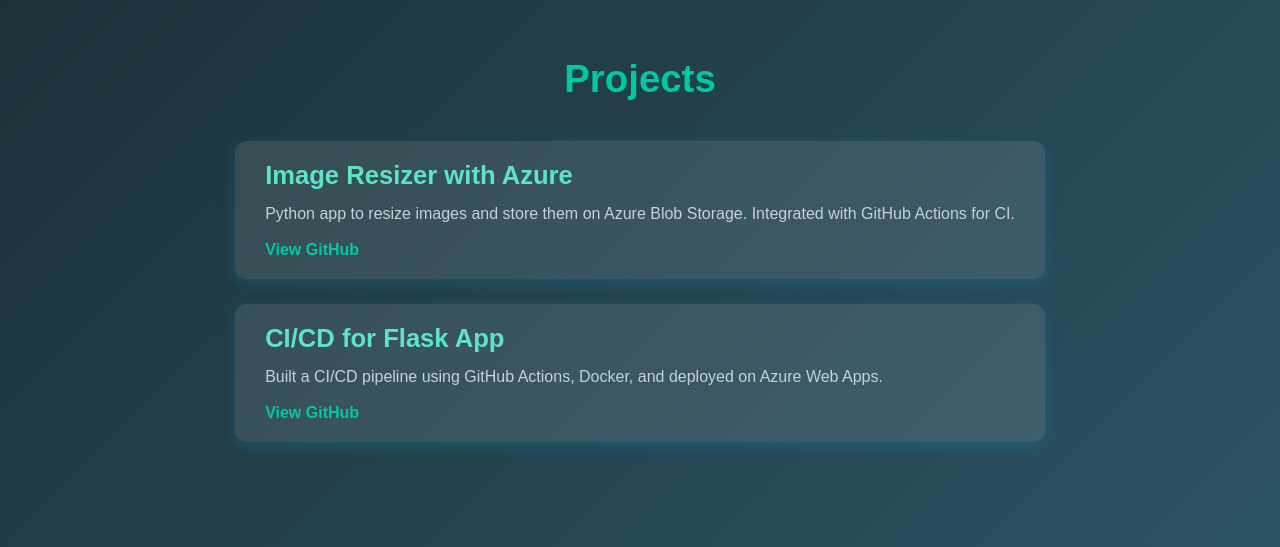
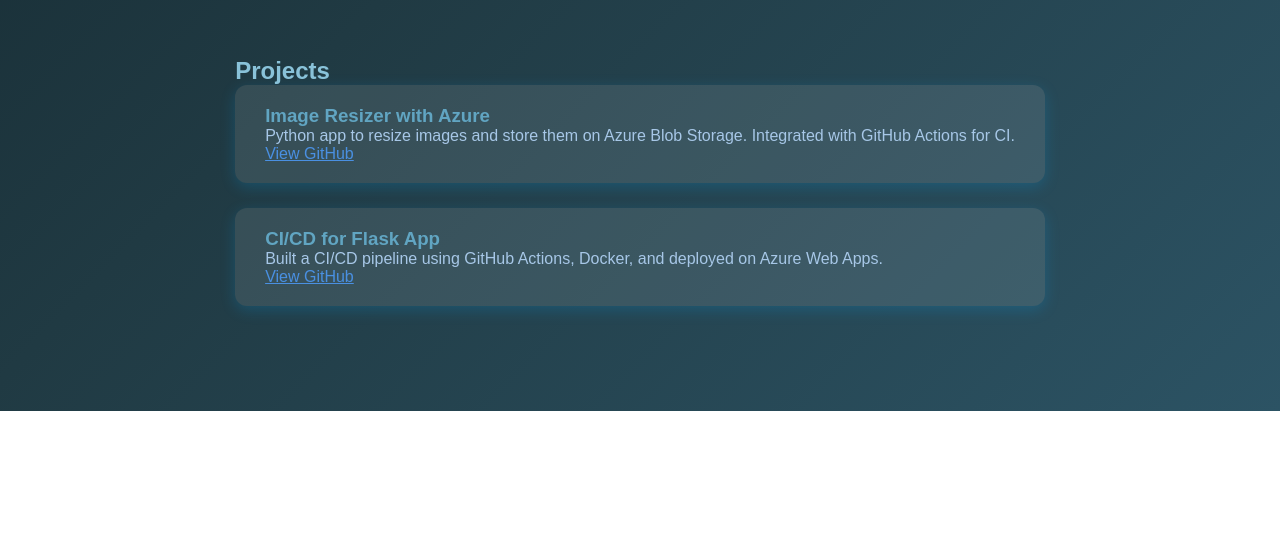
Before and after one commit to Harshad03-GN/Harshad_Portfolio, a plain HTML site: page index.html in a window 1280 px wide. Shown: the part 930-1477 px from the top of the page. After the commit the page ends 1341 px from the top, so only its background shows below. Drawn offline with nearby package versions, Linux system fonts and the light colour scheme.

Commit message:
harshaddd

```diff
--- a/style.css
+++ b/style.css
@@ -266,13 +266,26 @@
   margin: 0 auto 80px auto;
   padding: 0 20px;
 }
+.projects h2 {
+  color: #89c2d9;  /* Soft sky blue */
+}
 
-.projects h2 {
-  font-size: 2.4rem;
-  margin-bottom: 40px;
-  color: #00c8a6;
-  text-align: center;
+.project-card h3 {
+  color: #61a5c2;  /* Medium steel blue */
 }
+
+.project-card p {
+  color: #a7c7e7;  /* Light pastel blue */
+}
+
+.project-card a {
+  color: #4a90e2;  /* Bright cobalt blue */
+}
+
+.project-card a:hover {
+  color: #2a6496;  /* Deep navy blue */
+}
+
 
 .project-card {
   background: rgba(255, 255, 255, 0.1);
@@ -288,30 +301,7 @@
   box-shadow: 0 8px 25px rgba(0, 170, 255, 0.5);
 }
 
-.project-card h3 {
-  font-size: 1.6rem;
-  margin-bottom: 12px;
-  color: #5de4c7;
-}
 
-.project-card p {
-  font-size: 1rem;
-  line-height: 1.5;
-  margin-bottom: 15px;
-  color: #c7d1db;
-}
-
-.project-card a {
-  color: #00c8a6;
-  font-weight: 600;
-  text-decoration: none;
-  transition: color 0.3s ease;
-}
-
-.project-card a:hover {
-  color: #5de4c7;
-  text-decoration: underline;
-}
 
 footer {
   text-align: center;
```
